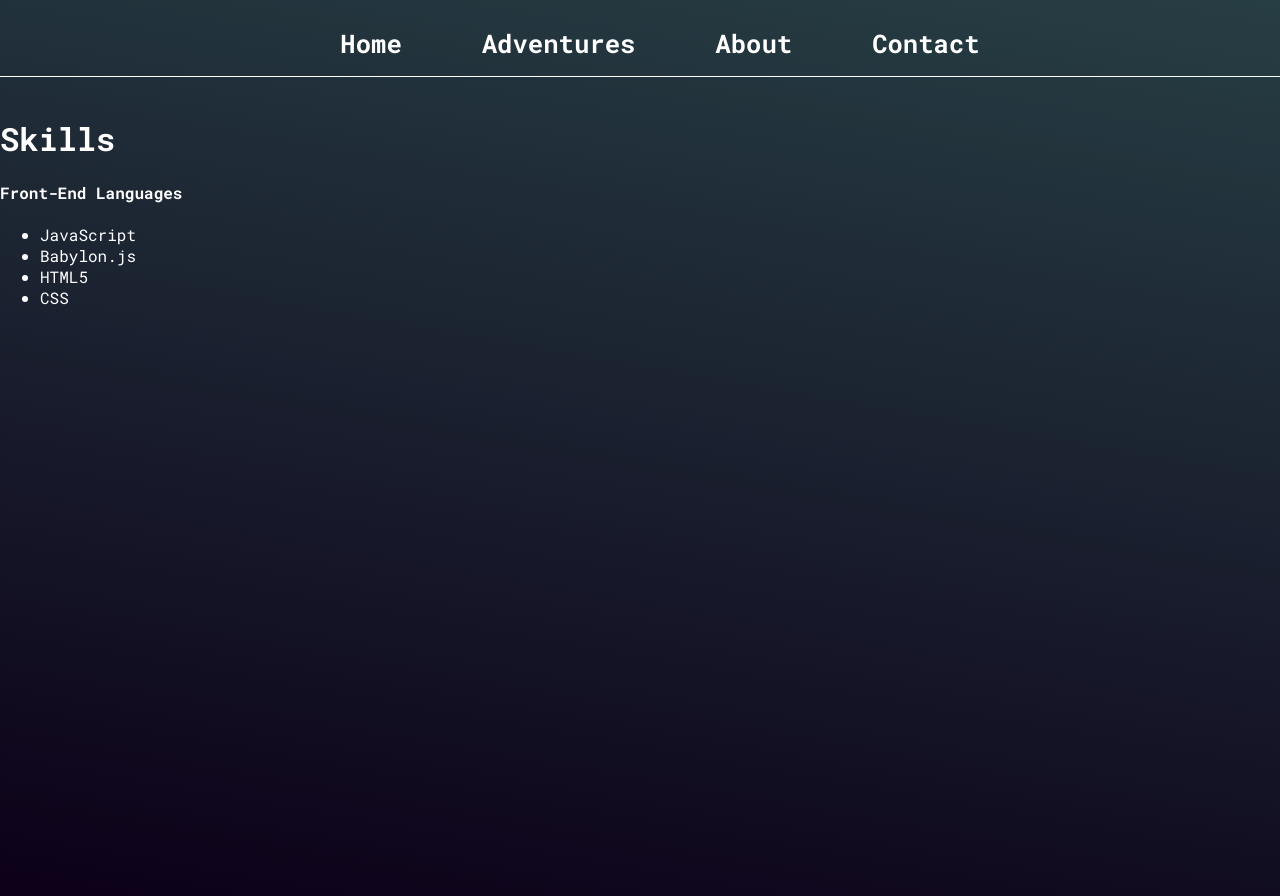
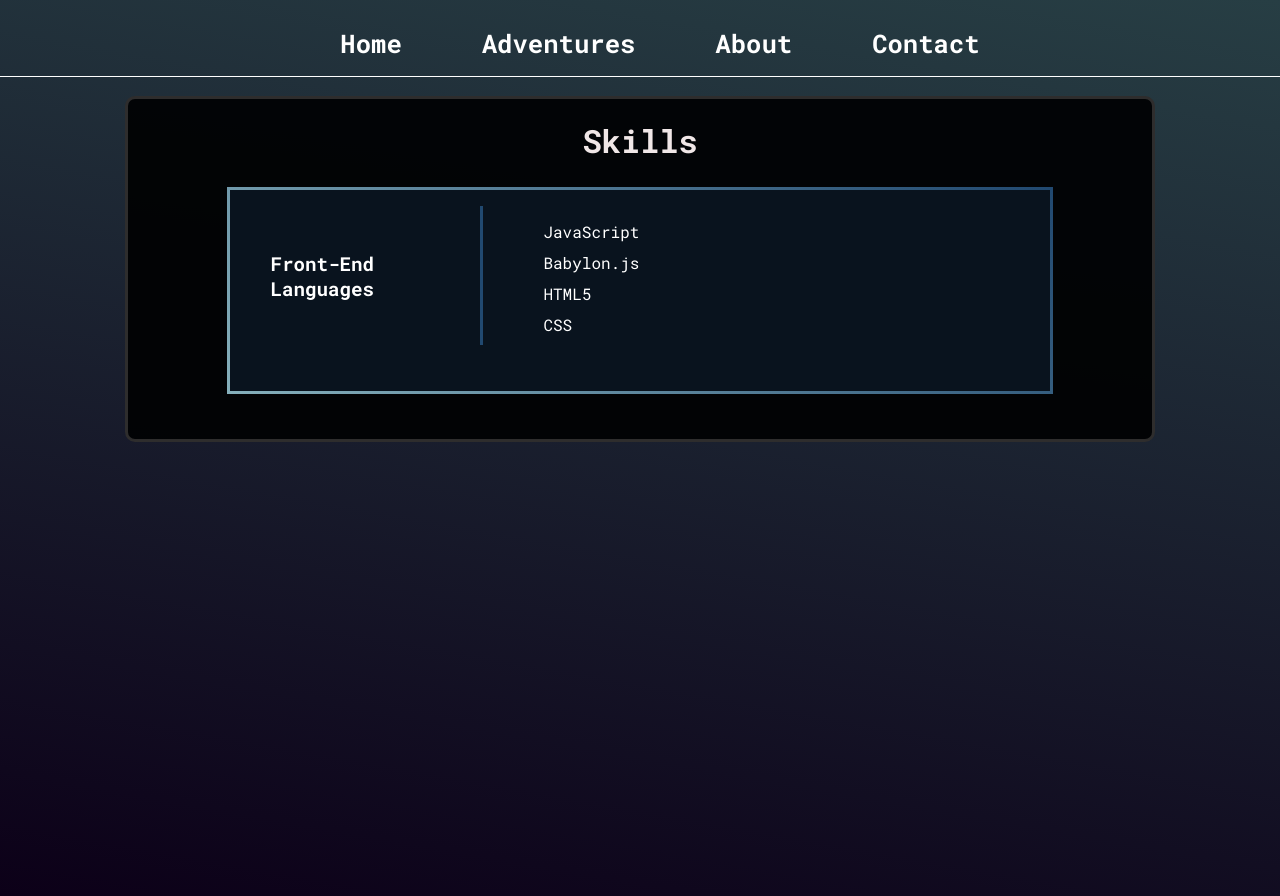
Before and after one commit to chrls04/chrls04.github.io, a plain HTML site: page skills.html in a window 1280 px wide. Drawn offline with Linux system fonts and the light colour scheme.

Commit message:
added styles for skills page

```diff
--- a/stylesheet.css
+++ b/stylesheet.css
@@ -367,3 +367,53 @@ body {
     box-shadow: 0 0 20px rgba(33, 73, 112, 0.8);
     transform: rotate(3deg);
 }
+/*---------------------- skills ---------------------*/
+#skills-wrapper {
+    width: 80%;
+    margin-left: auto;
+    margin-right: auto;
+    background-color: #000203ef;
+    border-radius: 10px;
+    padding-bottom: 20px;
+    margin-bottom: 30px;
+
+    border: rgb(46, 45, 45) 3px solid;
+}
+#skills-wrapper header {
+    justify-self: center;
+    padding-top: 20px;
+    padding-bottom: 25px;
+    color: rgb(240, 231, 231);
+}
+#skills-wrapper header h1 {
+    padding: 0;
+    margin: 0;
+}
+#skills-wrapper section {
+    width: 80%;
+    margin-left: auto;
+    margin-right: auto;
+    margin-bottom: 25px;
+    display: flex;
+    flex-direction: row;
+    background-color: #0a1520ef;
+    padding-bottom: 30px;
+    align-items: center;
+    border: 3px solid;
+    border-image: linear-gradient(45deg, #85afbb, #214970) 1;
+}
+#skills-wrapper section h4 {
+    margin-left: 40px;
+    margin-right: 60px;
+    width: 150px;
+    font-size: 1.2em;
+}
+#skills-wrapper section ul {
+    border-left: 3px solid rgba(33, 73, 112, 1);
+    padding-left: 60px;
+    padding-top: 15px;
+    list-style-type: none;
+}
+#skills-wrapper section ul li {
+    padding-bottom: 10px;
+}
```
